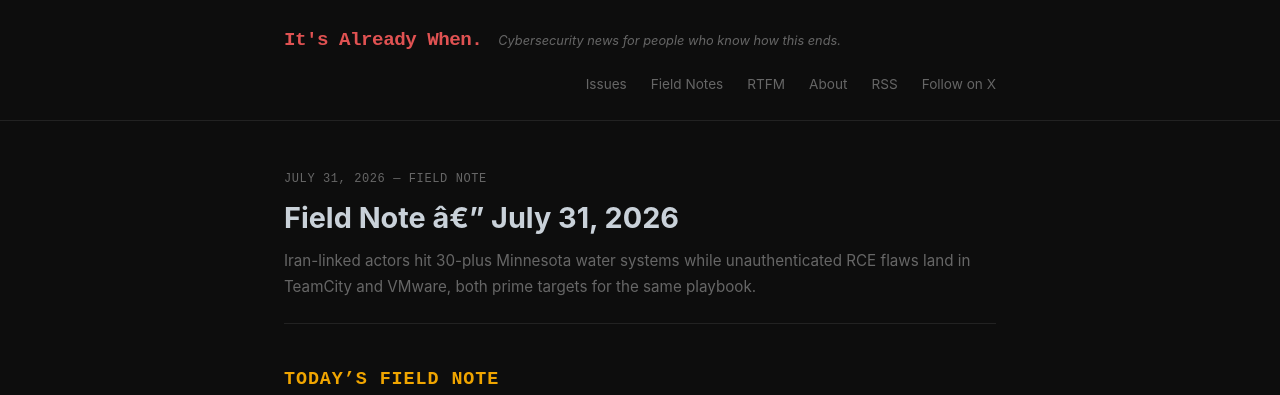
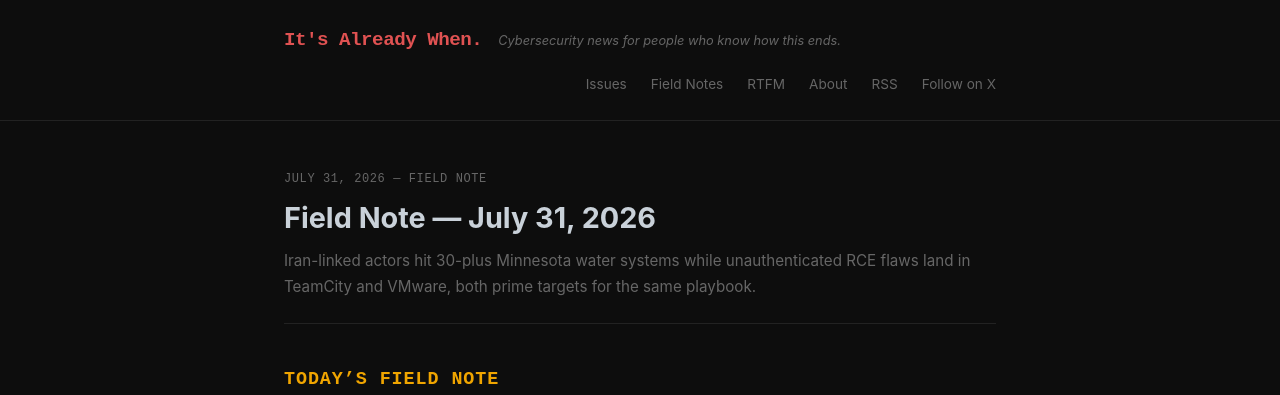
Before and after one commit to bizzal70/itsalreadywhen, a Jekyll site: the page built from _field_notes/2026-07-31-field-note.md, in a window 1280 px wide. Shown: the top 395 px of the page. Built offline with Jekyll 4.4.1, drawn with Linux system fonts in a browser that asks for light colours.

Commit message:
fix: repair CP1252 mojibake corruption (published content)
Same double-encoding class already fixed in the Bizzal-Games-YT-PUB pipeline: correct UTF-8 bytes misread as CP1252, then re-saved as UTF-8. Reversed via .encode('cp1252').decode('utf-8'), verified 0 remaining corrupted runs.

```diff
--- a/_field_notes/2026-07-31-field-note.md
+++ b/_field_notes/2026-07-31-field-note.md
@@ -1,6 +1,6 @@
 ---
 layout: field_note
-title: "Field Note â€” July 31, 2026"
+title: "Field Note — July 31, 2026"
 date: 2026-07-31
 summary: "Iran-linked actors hit 30-plus Minnesota water systems while unauthenticated RCE flaws land in TeamCity and VMware, both prime targets for the same playbook."
 ---
```
